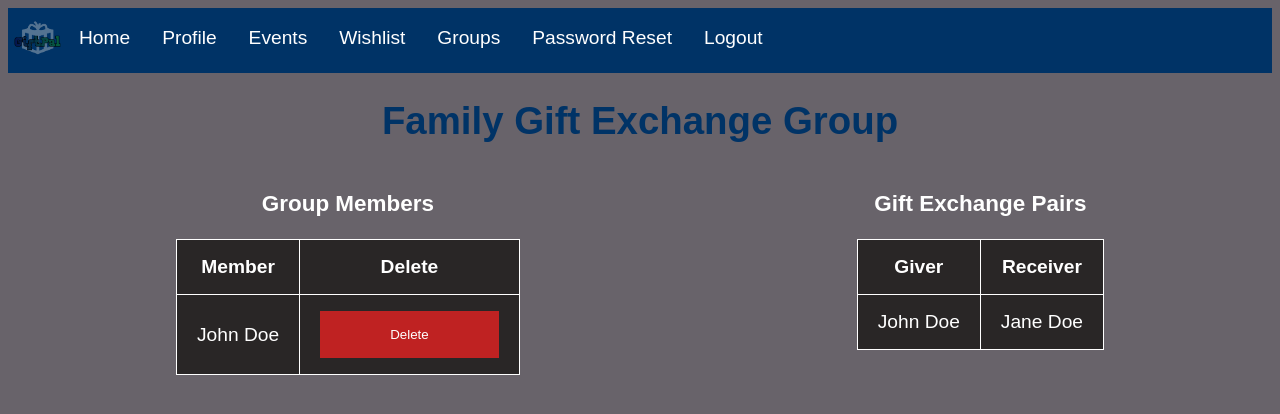
After one commit to Samagoue/UMGC_CMSC495_SPRING_2023_GP2, a Flask app: page /groups/1 in a window 1280 px wide. The commit adds this page. Shown: the top 414 px of the page. Run offline with Flask 3, Linux system fonts and the light colour scheme; the visitor is signed in with stand-in values (Sample User, id 1).

Commit message:
Added Groups/Members/Initiate Exchange Pages

```diff
--- a/giftpal/routes.py
+++ b/giftpal/routes.py
@@ -1,10 +1,11 @@
 from flask import Blueprint, render_template, request, redirect, url_for, session, flash
-from .models import User, Event, Wishlist, UserEvent, UserGroup, Pair
+from .models import User, Event, Wishlist, UserEvent, UserGroup, Pair, Group
 from .utils import hash_password
 from .database import db
 from .auth import register, login, logout, reset_password, profile, register_group
 
 bp = Blueprint('main', __name__)
+
 
 @bp.route('/')
 def home():
@@ -13,11 +14,13 @@ def home():
     """
     return render_template('home.html')
 
+
 @bp.route('/register', methods=['GET', 'POST'])
 def register_route():
     if request.method == 'POST':
         return register()
     return render_template('register.html')
+
 
 @bp.route('/login', methods=['GET', 'POST'])
 def login_route():
@@ -25,9 +28,11 @@ def login_route():
         return login()
     return render_template('login.html')
 
+
 @bp.route('/logout')
 def logout_route():
     return logout()
+
 
 @bp.route('/reset-password', methods=['GET', 'POST'])
 def reset_password_route():
@@ -36,12 +41,14 @@ def reset_password_route():
     else:
         return redirect(url_for('main.login_route'))
 
+
 @bp.route('/profile')
 def profile_route():
     if 'username' in session:
         return profile()
     else:
         return redirect(url_for('main.login_route'))
+
 
 @bp.route('/events', methods=['GET', 'POST'])
 def events():
@@ -90,6 +97,7 @@ def events():
     else:
         return redirect(url_for('main.login_route'))
 
+
 @bp.route('/add-event', methods=['GET', 'POST'])
 def add_event():
     """
@@ -105,7 +113,8 @@ def add_event():
                 event_type = request.form['custom_event_type']
 
             user = User.query.filter_by(username=username).first()
-            event = Event(name=name, date=date, type=event_type, user_id=user.id)
+            event = Event(name=name, date=date,
+                          type=event_type, user_id=user.id)
             db.session.add(event)
             db.session.commit()
 
@@ -115,6 +124,7 @@ def add_event():
         return render_template('add_event.html')
     else:
         return redirect(url_for('main.login_route'))
+
 
 @bp.route('/wishlist', methods=['GET', 'POST'])
 def wishlist():
@@ -147,6 +157,7 @@ def wishlist():
     else:
         return redirect(url_for('main.login_route'))
 
+
 @bp.route('/add-wish', methods=['GET', 'POST'])
 def add_wish():
     """
@@ -169,7 +180,17 @@ def add_wish():
     else:
         return redirect(url_for('main.login_route'))
 
-@bp.route('/register_group', methods=['GET', 'POST'])
+
+@bp.route('/groups', methods=['GET'])
+def groups():
+    if 'username' in session:
+        groups = Group.query.all()
+        return render_template('groups.html', groups=groups)
+    else:
+        return redirect(url_for('main.login_route'))
+
+
+@bp.route('/register-group', methods=['GET', 'POST'])
 def register_group():
     """
     Render and provide backend for group registration page
@@ -179,10 +200,12 @@ def register_group():
 
     return render_template('register_group.html')
 
-#my modify_group route might actually be the admin route, I'm struggling with the idea
-#that the admin of group needs to login, what if each user can just modify a group by
-#knowing the password of the group? Rather than making them specific admins?
-@bp.route('/modify_group', methods=['GET', 'POST'])
+# my modify_group route might actually be the admin route, I'm struggling with the idea
+# that the admin of group needs to login, what if each user can just modify a group by
+# knowing the password of the group? Rather than making them specific admins?
+
+
+@bp.route('/modify-group', methods=['GET', 'POST'])
 def modify_group():
     """
     Render and provide backend for modify group page
@@ -200,16 +223,29 @@ def modify_group():
 
         # Search for the group credentials in the database
         curs.execute("SELECT * FROM groups WHERE name = ? AND password = ?",
-                  (group_name, hash_group_password))
+                     (group_name, hash_group_password))
         group_name_exist = curs.fetchone()
 
-        #the if statement will need to be worked on
+        # the if statement will need to be worked on
         if group_name_exist:
             session['group_name'] = group_name
-            #return redirect(url_for('group_page'))
+            # return redirect(url_for('group_page'))
 
-        #the below two pieces of code will also need to be modified
+        # the below two pieces of code will also need to be modified
         flash('Invalid Group Name or Group Password!')
         return redirect(url_for('modify_group'))
 
     return render_template('modify_group.html')
+
+
+@bp.route('/groups/<int:group_id>', methods=['GET', 'POST'])
+def group_members_pairs(group_id):
+    if 'username' in session:
+        group = Group.query.get_or_404(group_id)
+        pairs = Pair.query.filter_by(group=group).all()
+        members = group.users
+        if request.method == 'POST':
+            if not pairs:
+                match_gift_pairs(group_id)
+                pairs = Pair.query.filter_by(group=group).all()
+        return render_template('group_members_pairs.html', group=group, members=members, pairs=pairs)
--- a/giftpal/static/style.css
+++ b/giftpal/static/style.css
@@ -1,21 +1,24 @@
 body {
-    display: block;
     background-color: #68636a;
     font-family: Arial, Helvetica, sans-serif;
     font-size: 1.2em;
 }
 
 p {
-    display: block;
     color: #ffffff;
     text-align: center;
 }
 
 h1 {
-    display: block;
     color: #003366;
     text-align: center;
 }
+
+h3 {
+    color: #ffffff;
+    text-align: center;
+  }
+
 
 .Nav ul {
     list-style-type: none;
@@ -26,7 +29,7 @@ h1 {
 }
 
 .Nav li {
-    float: left
+    float: left;
 }
 
 .Nav li a {
@@ -51,24 +54,25 @@ h1 {
 }
 
 .footer-items li {
-    float: left
+    float: left;
 }
 
 form {
-    display: block;
     color: #ffffff;
     text-align: center;
 }
 
-input[type=text],
-[type=password] {
+input[type="text"],
+input[type="password"] {
     width: 100%;
     padding: 12px 10px;
     margin: 8px 0;
     box-sizing: border-box;
 }
 
-input[type=submit] {
+input[type="submit"],
+button[type="submit"],
+[type="button"] {
     background-color: #003366;
     border: none;
     color: white;
@@ -78,22 +82,9 @@ input[type=submit] {
     cursor: pointer;
 }
 
-input[type=submit]:hover {
-    background-color: #06066e;
-    color: white;
-}
-
-button[type=submit] {
-    background-color: #003366;
-    border: none;
-    color: white;
-    padding: 16px 70px;
-    text-decoration: none;
-    margin: auto;
-    cursor: pointer;
-}
-
-button[type=submit]:hover {
+input[type="submit"]:hover,
+button[type="submit"]:hover,
+[type="button"]:hover {
     background-color: #06066e;
     color: white;
 }
@@ -109,12 +100,12 @@ button[type=submit]:hover {
 table,
 th,
 td {
-    border: 1px solid;
+    border: 1px solid #ffffff;
     margin: auto;
     padding: 16px 20px;
     border-collapse: collapse;
     background-color: #292626;
-    color: white;
+    color: #ffffff;
 }
 
 .boxDiv li {
@@ -137,7 +128,7 @@ td {
     border-radius: 5px;
     background-color: #292626;
     padding: 10px;
-    color: white;
+    color: #ffffff;
 }
 
 .passReqDiv li {
@@ -147,10 +138,30 @@ td {
 
 .passReqDiv ul {
     background-color: #292626;
+    list-style: none;
+    margin: 0;
+    padding: 5px;
 }
 
 .grid-container {
-    display: flex;
+    display: grid;
     grid-template-columns: auto auto;
     grid-gap: 1px;
 }
+
+.delete input[type="submit"],
+.delete button {
+    background-color: #bf2222;
+    border: none;
+    color: #ffffff;
+    padding: 16px 70px;
+    text-decoration: none;
+    margin: auto;
+    cursor: pointer;
+}
+
+.delete input[type="submit"]:hover,
+.delete button:hover {
+    background-color: #820707;
+    color: #ffffff;
+}
--- a/giftpal/templates/events.html
+++ b/giftpal/templates/events.html
@@ -32,7 +32,9 @@ Events
             <td>
                 <form method="POST" action="/events">
                     <input type="hidden" name="event_id" value="{{ event.id }}">
+                    <div class="delete">
                         <button type="submit">Delete</button>
+                    </div>
                 </form>
             </td>
         </tr>
--- /dev/null
+++ b/giftpal/templates/group_members_pairs.html
@@ -0,0 +1,71 @@
+{% extends "base.html" %}
+
+{% block title %}
+{{ group.group_name }} Group
+{% endblock %}
+
+{% block navigation %}
+{% include 'navigation.html' %}
+{% endblock %}
+
+{% block content %}
+<h1>{{ group.group_name }} Gift Exchange Group</h1>
+<div class="grid-container">
+    <div>
+        <h3>Group Members</h3>
+        <table>
+            <thead>
+                <tr>
+                    <th>Member</th>
+                    <th>Delete</th>
+                </tr>
+            </thead>
+            <tbody>
+                {% for user_group in group.users %}
+                <tr>
+                    <td>{{ user_group.user.first_name }} {{ user_group.user.last_name }}</td>
+                    <td>
+                        <form method="POST" action="/members/delete">
+                            <input type="hidden" name="member_id" value="{{ user_group.user.id }}">
+                            <div class="delete">
+                                <button type="submit">Delete</button>
+                            </div>
+                        </form>
+                    </td>
+                </tr>
+                {% endfor %}
+            </tbody>
+        </table>
+    </div>
+
+    <div>
+        <h3>Gift Exchange Pairs</h3>
+        {% if pairs %}
+        <table>
+            <thead>
+                <tr>
+                    <th>Giver</th>
+                    <th>Receiver</th>
+                </tr>
+            </thead>
+            <tbody>
+                {% for pair in pairs %}
+                <tr>
+                    <td>{{ pair.giver.first_name }} {{ pair.giver.last_name }}</td>
+                    <td>{{ pair.receiver.first_name }} {{ pair.receiver.last_name }}</td>
+                </tr>
+                {% endfor %}
+            </tbody>
+        </table>
+        {% else %}
+        <p>No gift exchange pairs found.</p>
+        {% endif %}
+        {% if not pairs %}
+        <form method="POST" action="/groups/{{ group.id }}">
+            <input type="hidden" name="group_id" value="{{ group.id }}">
+            <button type="submit">Initiate Gift Exchange</button>
+        </form>
+        {% endif %}
+    </div>
+</div>
+{% endblock %}
--- a/giftpal/templates/navigation.html
+++ b/giftpal/templates/navigation.html
@@ -9,6 +9,7 @@
             <li><a href="{{ url_for('main.profile_route') }}">Profile</a></li>
             <li><a href="{{ url_for('main.events') }}">Events</a></li>
             <li><a href="{{ url_for('main.wishlist') }}">Wishlist</a></li>
+            <li><a href="{{ url_for('main.groups') }}">Groups</a></li>
             <li><a href="{{ url_for('main.reset_password_route') }}">Password Reset</a></li>
             <li><a href="{{ url_for('main.logout_route') }}">Logout</a></li>
         </ul>
--- a/giftpal/templates/register.html
+++ b/giftpal/templates/register.html
@@ -11,7 +11,7 @@
 <div class="grid-container">
 
     <div class="passReqDiv">
-        <h3>Password Requirements:</h2>
+        <h3>Password Requirements:</h3>
             <ul>
                 <li>At least 8 characters</li>
                 <li>At least 1 uppercase letter</li>
--- a/giftpal/templates/register_group.html
+++ b/giftpal/templates/register_group.html
@@ -11,7 +11,7 @@
 <div class="grid-container">
 
     <div class="passReqDiv">
-        <h3>Group Password Requirements:</h2>
+        <h3>Group Password Requirements:</h3>
             <ul>
                 <li>At least 8 characters</li>
                 <li>At least 1 uppercase letter</li>
--- a/giftpal/templates/reset_password.html
+++ b/giftpal/templates/reset_password.html
@@ -15,7 +15,7 @@ Password Reset
 <div class="grid-container">
 
   <div class="passReqDiv">
-    <h3>Password Requirements:</h2>
+    <h3>Password Requirements:</h3>
       <ul>
         <li>At least 8 characters</li>
         <li>At least 1 uppercase letter</li>
--- a/giftpal/templates/wishlist.html
+++ b/giftpal/templates/wishlist.html
@@ -24,7 +24,9 @@ Wishlist
             <td>
                 <form method="POST" action="/wishlist">
                     <input type="hidden" name="wish_id" value="{{ wish.id }}">
-                    <button type="submit">Delete</button>
+                    <div class="delete">
+                        <button type="submit">Delete</button>
+                    </div>
                 </form>
             </td>
         </tr>
```
Also changed, not shown: giftpal/templates/groups.html (added, +50 -0 lines). Lines whose indentation alone changed are shown as unchanged.
